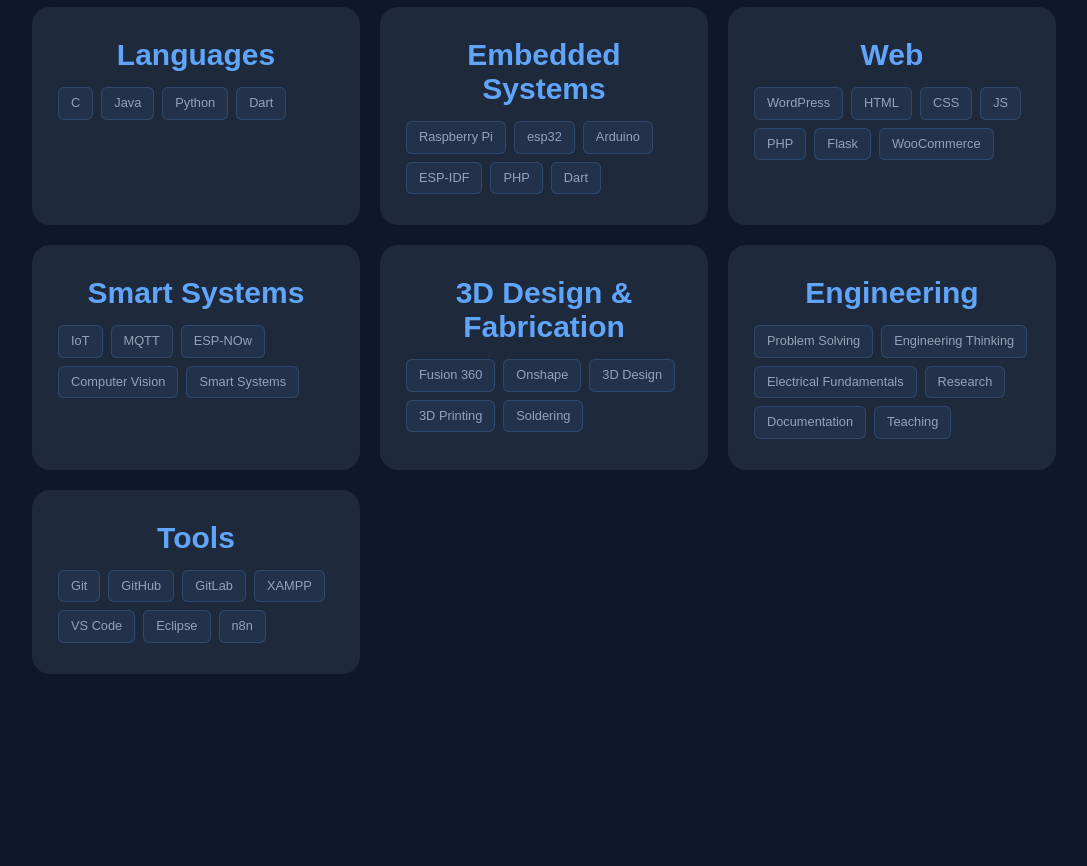
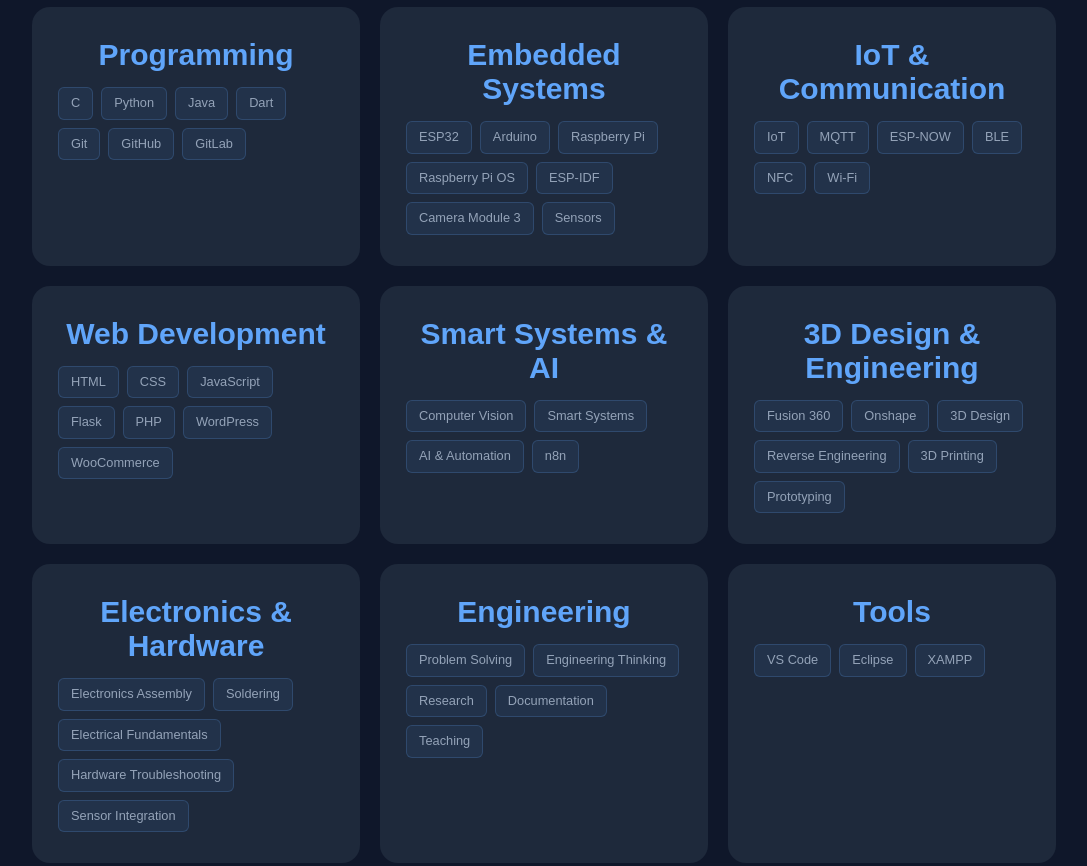
Before and after one commit to Abdullah1yaseen/myWebsite, a plain HTML site: page index.html in a window 1280 px wide. Shown: the part 1760-2626 px from the top of the page, without its empty margins (96-1183 px from the left). Drawn offline with Linux system fonts and the light colour scheme.

Commit message:
edit skills

```diff
--- a/index.html
+++ b/index.html
@@ -122,97 +122,122 @@
 
     <section class="skills" id="skills">
 
+
         <div class="skills-title">
             <h2>My Skills</h2>
         </div>
 
         <div class="skills-container">
+
             <div class="skill-card">
-                <h3>Languages</h3>
+                <h3>Programming</h3>
                 <div class="list">
                     <p>C</p>
+                    <p>Python</p>
                     <p>Java</p>
-                    <p>Python</p>
                     <p>Dart</p>
+                    <p>Git</p>
+                    <p>GitHub</p>
+                    <p>GitLab</p>
                 </div>
             </div>
+
             <div class="skill-card">
                 <h3>Embedded Systems</h3>
                 <div class="list">
+                    <p>ESP32</p>
+                    <p>Arduino</p>
                     <p>Raspberry Pi</p>
-                    <p>esp32</p>
-                    <p>Arduino</p>
+                    <p>Raspberry Pi OS</p>
                     <p>ESP-IDF</p>
-                    <p>PHP</p>
-                    <p>Dart</p>
+                    <p>Camera Module 3</p>
+                    <p>Sensors</p>
                 </div>
             </div>
+
             <div class="skill-card">
-                <h3>Web</h3>
+                <h3>IoT & Communication</h3>
                 <div class="list">
-                    <p>WordPress</p>
+                    <p>IoT</p>
+                    <p>MQTT</p>
+                    <p>ESP-NOW</p>
+                    <p>BLE</p>
+                    <p>NFC</p>
+                    <p>Wi-Fi</p>
+                </div>
+            </div>
+
+            <div class="skill-card">
+                <h3>Web Development</h3>
+                <div class="list">
                     <p>HTML</p>
                     <p>CSS</p>
-                    <p>JS</p>
+                    <p>JavaScript</p>
+                    <p>Flask</p>
                     <p>PHP</p>
-                    <p>Flask</p>
+                    <p>WordPress</p>
                     <p>WooCommerce</p>
                 </div>
             </div>
+
             <div class="skill-card">
-                <h3>Smart Systems</h3>
+                <h3>Smart Systems & AI</h3>
                 <div class="list">
-                    <p>IoT</p>
-                    <p>MQTT</p>
-                    <p>ESP-NOw</p>
                     <p>Computer Vision</p>
                     <p>Smart Systems</p>
+                    <p>AI & Automation</p>
+                    <p>n8n</p>
                 </div>
             </div>
+
             <div class="skill-card">
-                <h3>3D Design & Fabrication</h3>
+                <h3>3D Design & Engineering</h3>
                 <div class="list">
                     <p>Fusion 360</p>
                     <p>Onshape</p>
                     <p>3D Design</p>
+                    <p>Reverse Engineering</p>
                     <p>3D Printing</p>
-                    <p>Soldering</p>
+                    <p>Prototyping</p>
                 </div>
             </div>
-            <!-- <div class="skill-card">
-                <h3>AI & Automation</h3>
+
+            <div class="skill-card">
+                <h3>Electronics & Hardware</h3>
                 <div class="list">
-                    <p>n8n</p>
-                    <p>AI Chatbots</p>
-                    <p>Workflow Automation</p>
+                    <p>Electronics Assembly</p>
+                    <p>Soldering</p>
+                    <p>Electrical Fundamentals</p>
+                    <p>Hardware Troubleshooting</p>
+                    <p>Sensor Integration</p>
                 </div>
-            </div> -->
+            </div>
+
             <div class="skill-card">
                 <h3>Engineering</h3>
                 <div class="list">
                     <p>Problem Solving</p>
                     <p>Engineering Thinking</p>
-                    <p>Electrical Fundamentals</p>
                     <p>Research</p>
                     <p>Documentation</p>
                     <p>Teaching</p>
                 </div>
             </div>
+
             <div class="skill-card">
                 <h3>Tools</h3>
                 <div class="list">
-                    <p>Git</p>
-                    <p>GitHub</p>
-                    <p>GitLab</p>
-                    <p>XAMPP</p>
                     <p>VS Code</p>
                     <p>Eclipse</p>
-                    <p>n8n</p>
+                    <p>XAMPP</p>
                 </div>
             </div>
+
         </div>
 
+
     </section>
+
 
     <section class="projects" id="projects">
         <div class="project-title">
```
